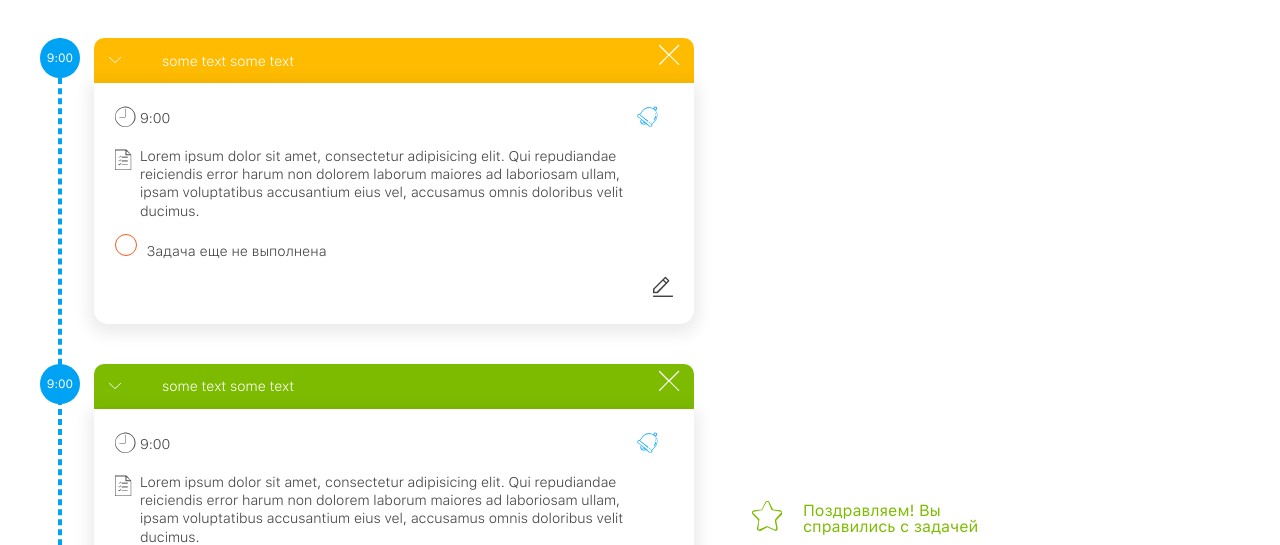
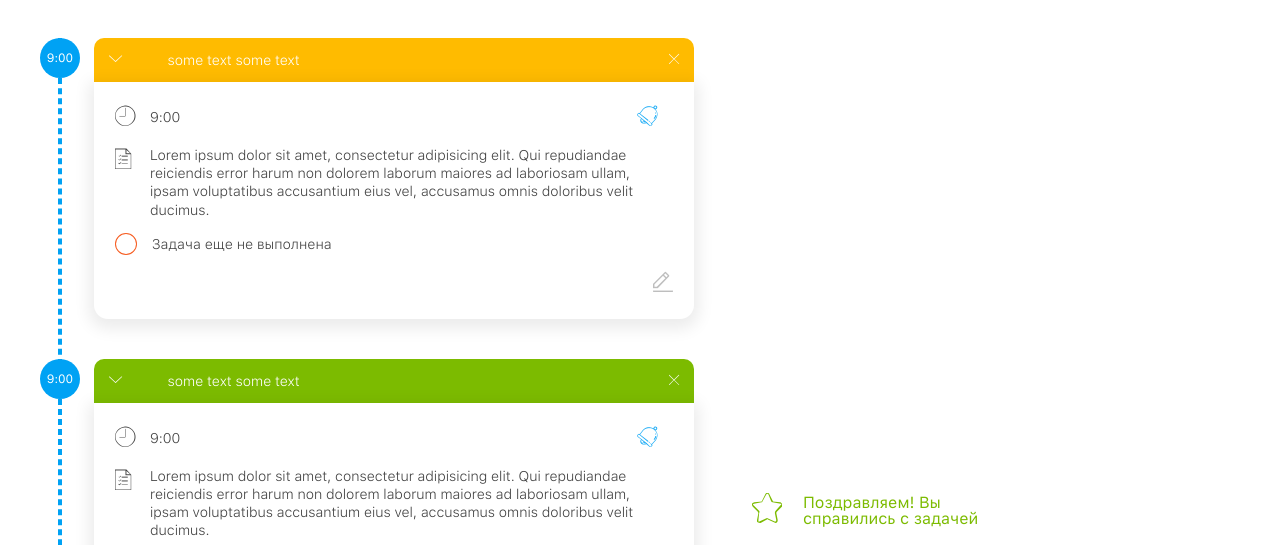
Before and after one commit to prostonastya/Planner, a website: page app/index.html in a window 1280 px wide. Shown: the part 276-821 px from the top of the page. Drawn offline with Linux system fonts and the light colour scheme.

Commit message:
внесены правки

```diff
--- a/app/css/style.css
+++ b/app/css/style.css
@@ -385,10 +385,9 @@ main {
       overflow: hidden;
       text-overflow: ellipsis; }
     .task .task-header .icon-arrow {
-      font-size: .6em; }
+      font-size: .65em; }
     .task .task-header .icon-cancel {
-      font-size: 2em;
-      margin-top: -8px; }
+      font-size: 1em; }
   .task .task-content-wrap {
     display: none;
     padding: 1.5em;
@@ -413,12 +412,12 @@ main {
               align-items: center; }
       .task .task-content-wrap .time-row .time {
         width: 90%;
-        padding-left: 5px; }
+        padding-left: 15px; }
       .task .task-content-wrap .time-row .icon-bell {
         color: #1aabf5; }
     .task .task-content-wrap .text {
       width: 90%;
-      padding-left: 5px; }
+      padding-left: 15px; }
     .task .task-content-wrap .task-check-row {
       -webkit-box-align: center;
       -webkit-align-items: center;
@@ -427,21 +426,31 @@ main {
       .task .task-content-wrap .task-check-row input[type="checkbox"] {
         display: none; }
         .task .task-content-wrap .task-check-row input[type="checkbox"] + label {
-          cursor: pointer; }
+          cursor: pointer;
+          display: -webkit-box;
+          display: -webkit-flex;
+          display: -ms-flexbox;
+          display: flex;
+          -webkit-box-align: center;
+          -webkit-align-items: center;
+              -ms-flex-align: center;
+                  align-items: center; }
           .task .task-content-wrap .task-check-row input[type="checkbox"] + label:before {
             content: '';
             display: inline-block;
             height: 1.43em;
-            width: 1.43em;
+            width: 20px;
             border: 1px solid #f65c20;
             -webkit-border-radius: 50%;
                     border-radius: 50%;
-            margin-right: 0.7em; }
+            margin-right: 15px; }
     .task .task-content-wrap .task-edit-row {
       -webkit-box-pack: end;
       -webkit-justify-content: flex-end;
           -ms-flex-pack: end;
               justify-content: flex-end; }
+      .task .task-content-wrap .task-edit-row .icon-edit-not_active {
+        color: #bebebe; }
 
 .to-do-time {
   width: 3.33em;
```
Also changed, not shown: dist/sass/_layout.scss.
